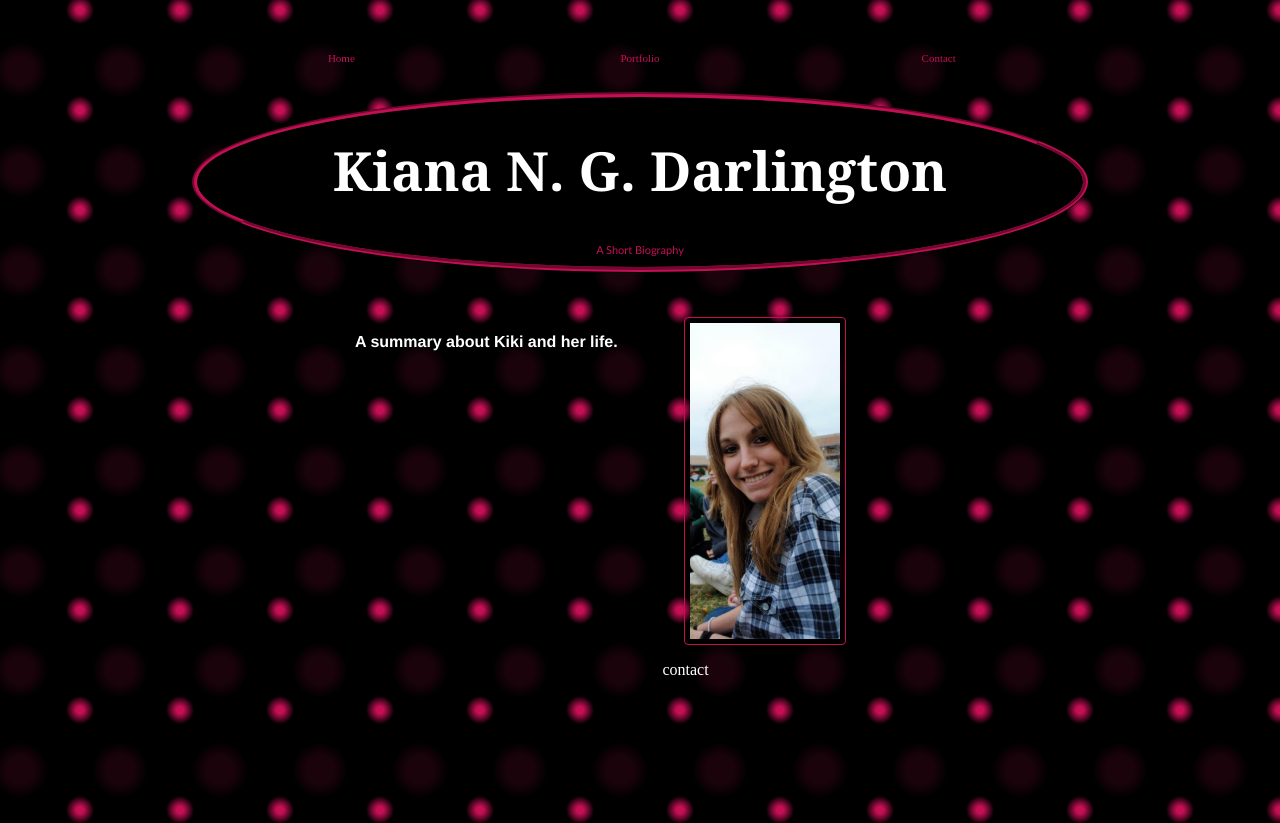
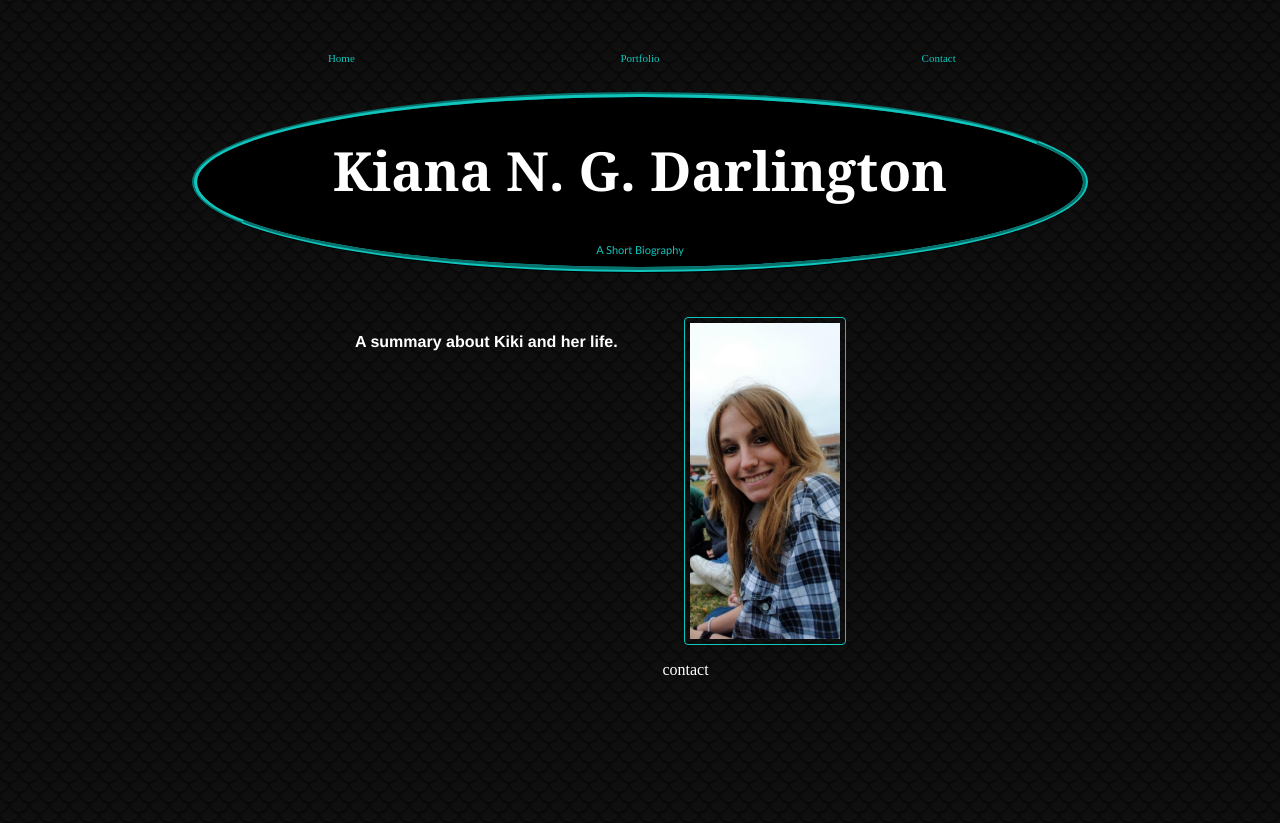
Before and after one commit to Kiananaik/Kiananaik, a plain HTML site: page index.html in a window 1280 px wide. Drawn offline with Linux system fonts and the light colour scheme.

Commit message:
Color change

```diff
--- a/assets/css/Style.css
+++ b/assets/css/Style.css
@@ -9,10 +9,13 @@ body {
     margin-right:15%;
     margin-bottom: 10%;
     margin-top: 4%;
-    background-image: radial-gradient(rgb(197, 15, 85) 5%, transparent 20%),
-    radial-gradient(rgb(26, 3, 11) 20%, transparent 40%);
-    background-position: 30px 60px,70px 20px;
-    background-size: 100px 100px;
+    background-image: url(../images/black_scales/black_scales.png);
+    /* radial-gradient(rgb(197, 15, 85) 5%, transparent 20%), */
+    /* radial-gradient(rgb(26, 3, 11) 20%, transparent 40%);   */
+    /* background-position: 30px 60px,70px 20px; */
+    /* background-size: 100px 100px; */
+    background-attachment: fixed;
+    background-position: center;
 }
 /*.cirbord {
 display: flex;
@@ -49,7 +52,7 @@ a {
 text-decoration: none;
 }
 a:link {
-color: rgb(197, 15, 85);
+color: rgb(15, 197, 188);
 }
 a:visited {
 color: rgb(255, 176, 176);
@@ -72,7 +75,7 @@ color: rgb(255, 0, 170);
     flex-basis: 100%;*/
 }
 .headerbox div {
-    border:groove 5px rgb(197, 15, 85);
+    border:groove 5px rgb(15, 197, 188);
     border-radius: 100%;
     text-align: center;
     margin-bottom: .01%;
@@ -90,7 +93,7 @@ color: rgb(255, 0, 170);
     font-weight: lighter;
     font-family: 'Gill Sans', 'Gill Sans MT', Calibri, 'Trebuchet MS', sans-serif;
     font-size: 11px;
-    color: rgb(197, 15, 85);
+    color: rgb(15, 197, 188);
 }
 .bodybox {
     display: flex;
@@ -119,7 +122,7 @@ color: rgb(255, 0, 170);
 }
 img {
     align-content: center;
-    border: 1px solid rgb(197, 15, 85);
+    border: 1px solid rgb(15, 197, 188);
     border-radius: 4px;
     padding: 5px;
     width: 150px;
```
